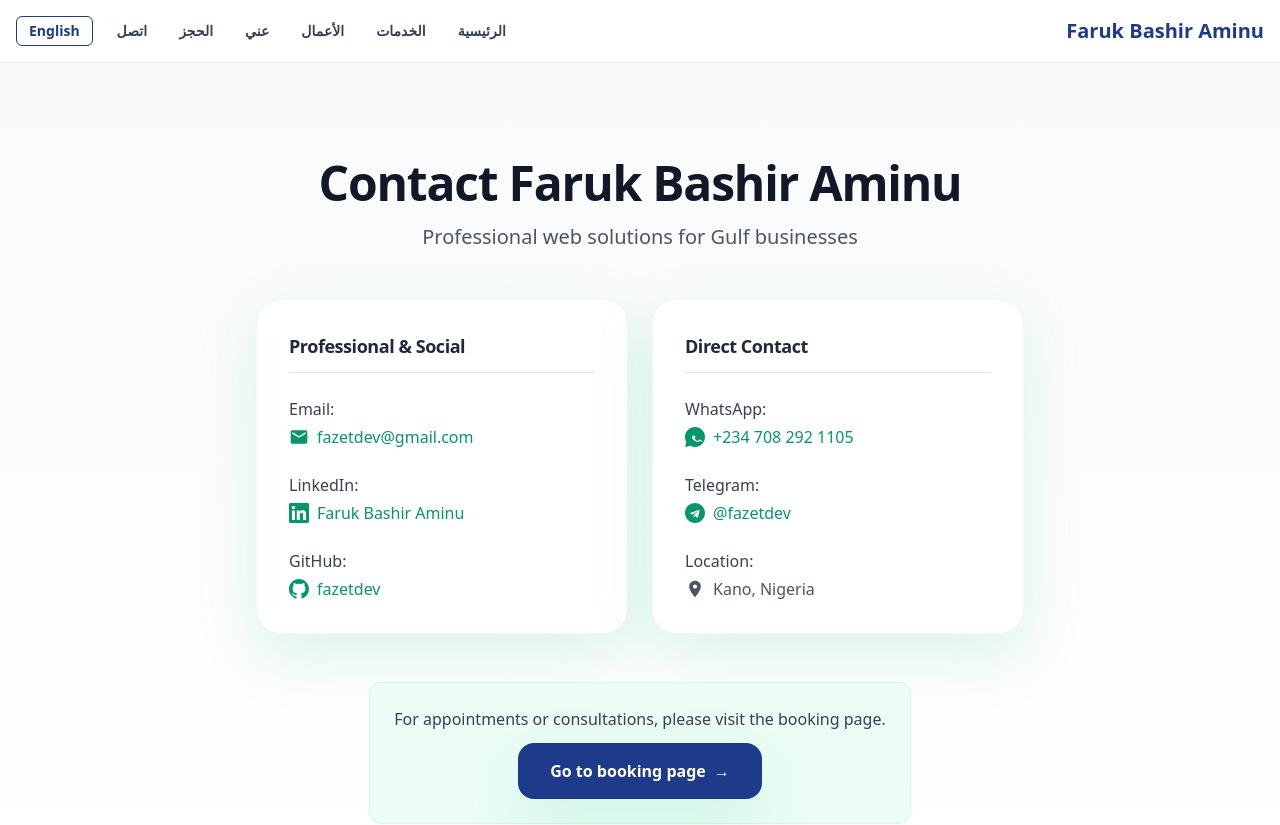
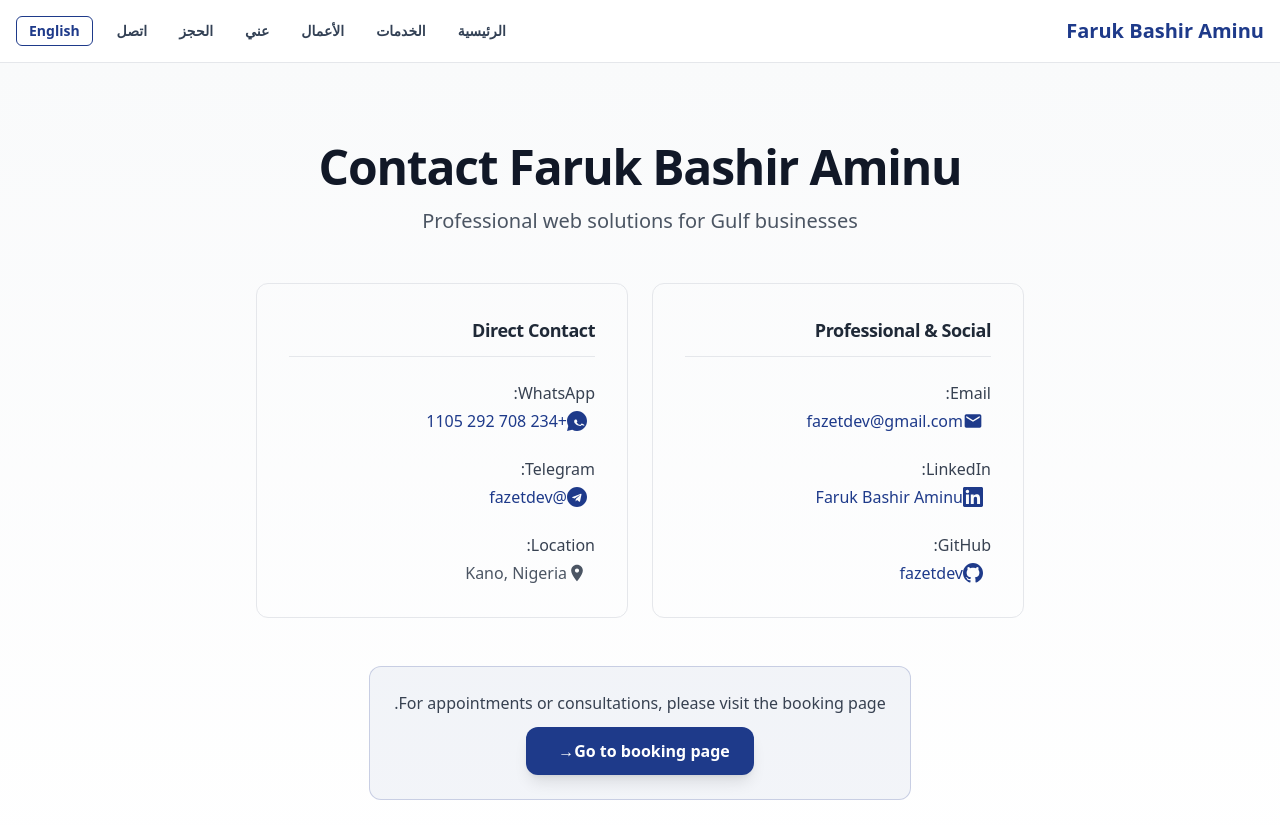
Before and after one commit to fazetdev/fazet.dev, a Next.js app: page /ar/contact in a window 1280 px wide. Shown: the top 825 px of the page. Built offline with nearby package versions, Linux system fonts and the light colour scheme; what tailwindcss-rtl would draw is missing.

Commit message:
Update contact page, root page, and layout

```diff
--- a/app/[locale]/contact/page.js
+++ b/app/[locale]/contact/page.js
@@ -51,11 +51,9 @@ export default function Contact({ params }) {
   const t = content[locale] || content.en;
 
   return (
-    <div
-      className="min-h-screen bg-gradient-to-b from-gray-50 to-white"
-      dir={locale === "ar" ? "rtl" : "ltr"}
-    >
-      <section className="section-padding">
+    // FIX 1: Removed redundant dir={...}
+    <div className="min-h-screen bg-gradient-to-b from-gray-50 to-white">
+      <section className="section-padding py-20 px-4">
         <div className="max-w-3xl mx-auto">
           {/* Title */}
           <div className="text-center mb-12">
@@ -68,7 +66,7 @@ export default function Contact({ params }) {
           {/* Contact Info Cards */}
           <div className="grid grid-cols-1 md:grid-cols-2 gap-6">
             {/* Professional Card */}
-            <div className="card-luxury">
+            <div className="border border-gray-200 rounded-xl p-8 hover:shadow-lg transition-shadow">
               <h3 className="font-semibold text-gray-800 text-lg mb-6 border-b pb-3">
                 {locale === "ar" ? "مهني واجتماعي" : "Professional & Social"}
               </h3>
@@ -77,9 +75,11 @@ export default function Contact({ params }) {
                   <p className="font-medium text-gray-700 mb-1">{t.labels.email}:</p>
                   <a
                     href={`mailto:${t.contacts.email}`}
-                    className="text-emerald-600 hover:text-emerald-700 hover:underline flex items-center"
+                    // FIX 2: Changed color to primary (Navy Blue)
+                    className="text-primary hover:text-blue-700 hover:underline flex items-center"
                   >
-                    <svg className="w-5 h-5 mr-2" fill="currentColor" viewBox="0 0 24 24">
+                    {/* FIX 3: Conditional margin for icons */}
+                    <svg className={`w-5 h-5 ${locale === 'ar' ? 'ml-2' : 'mr-2'}`} fill="currentColor" viewBox="0 0 24 24">
                       <path d="M20 4H4c-1.1 0-1.99.9-1.99 2L2 18c0 1.1.9 2 2 2h16c1.1 0 2-.9 2-2V6c0-1.1-.9-2-2-2zm0 4l-8 5-8-5V6l8 5 8-5v2z"/>
                     </svg>
                     {t.contacts.email}
@@ -91,9 +91,11 @@ export default function Contact({ params }) {
                     href={t.contacts.linkedin}
                     target="_blank"
                     rel="noopener noreferrer"
-                    className="text-emerald-600 hover:text-emerald-700 hover:underline flex items-center"
+                    // FIX 2: Changed color to primary (Navy Blue)
+                    className="text-primary hover:text-blue-700 hover:underline flex items-center"
                   >
-                    <svg className="w-5 h-5 mr-2" fill="currentColor" viewBox="0 0 24 24">
+                    {/* FIX 3: Conditional margin for icons */}
+                    <svg className={`w-5 h-5 ${locale === 'ar' ? 'ml-2' : 'mr-2'}`} fill="currentColor" viewBox="0 0 24 24">
                       <path d="M20.447 20.452h-3.554v-5.569c0-1.328-.027-3.037-1.852-3.037-1.853 0-2.136 1.445-2.136 2.939v5.667H9.351V9h3.414v1.561h.046c.477-.9 1.637-1.85 3.37-1.85 3.601 0 4.267 2.37 4.267 5.455v6.286zM5.337 7.433c-1.144 0-2.063-.926-2.063-2.065 0-1.138.92-2.063 2.063-2.063 1.14 0 2.064.925 2.064 2.063 0 1.139-.925 2.065-2.064 2.065zm1.782 13.019H3.555V9h3.564v11.452zM22.225 0H1.771C.792 0 0 .774 0 1.729v20.542C0 23.227.792 24 1.771 24h20.451C23.2 24 24 23.227 24 22.271V1.729C24 .774 23.2 0 22.222 0h.003z"/>
                     </svg>
                     {locale === "ar" ? "فرّوق بشير أمينو" : "Faruk Bashir Aminu"}
@@ -105,9 +107,11 @@ export default function Contact({ params }) {
                     href={t.contacts.github}
                     target="_blank"
                     rel="noopener noreferrer"
-                    className="text-emerald-600 hover:text-emerald-700 hover:underline flex items-center"
+                    // FIX 2: Changed color to primary (Navy Blue)
+                    className="text-primary hover:text-blue-700 hover:underline flex items-center"
                   >
-                    <svg className="w-5 h-5 mr-2" fill="currentColor" viewBox="0 0 24 24">
+                    {/* FIX 3: Conditional margin for icons */}
+                    <svg className={`w-5 h-5 ${locale === 'ar' ? 'ml-2' : 'mr-2'}`} fill="currentColor" viewBox="0 0 24 24">
                       <path d="M12 0c-6.626 0-12 5.373-12 12 0 5.302 3.438 9.8 8.207 11.387.599.111.793-.261.793-.577v-2.234c-3.338.726-4.033-1.416-4.033-1.416-.546-1.387-1.333-1.756-1.333-1.756-1.089-.745.083-.729.083-.729 1.205.084 1.839 1.237 1.839 1.237 1.07 1.834 2.807 1.304 3.492.997.107-.775.418-1.305.762-1.604-2.665-.305-5.467-1.334-5.467-5.931 0-1.311.469-2.381 1.236-3.221-.124-.303-.535-1.524.117-3.176 0 0 1.008-.322 3.301 1.23.957-.266 1.983-.399 3.003-.404 1.02.005 2.047.138 3.006.404 2.291-1.552 3.297-1.23 3.297-1.23.653 1.653.242 2.874.118 3.176.77.84 1.235 1.911 1.235 3.221 0 4.609-2.807 5.624-5.479 5.921.43.372.823 1.102.823 2.222v3.293c0 .319.192.694.801.576 4.765-1.589 8.199-6.086 8.199-11.386 0-6.627-5.373-12-12-12z"/>
                     </svg>
                     fazetdev
@@ -117,7 +121,7 @@ export default function Contact({ params }) {
             </div>
 
             {/* Direct Contact Card */}
-            <div className="card-luxury">
+            <div className="border border-gray-200 rounded-xl p-8 hover:shadow-lg transition-shadow">
               <h3 className="font-semibold text-gray-800 text-lg mb-6 border-b pb-3">
                 {locale === "ar" ? "اتصال مباشر" : "Direct Contact"}
               </h3>
@@ -128,9 +132,11 @@ export default function Contact({ params }) {
                     href={t.contacts.whatsapp}
                     target="_blank"
                     rel="noopener noreferrer"
-                    className="text-emerald-600 hover:text-emerald-700 hover:underline flex items-center"
+                    // FIX 2: Changed color to primary (Navy Blue)
+                    className="text-primary hover:text-blue-700 hover:underline flex items-center"
                   >
-                    <svg className="w-5 h-5 mr-2" fill="currentColor" viewBox="0 0 24 24">
+                    {/* FIX 3: Conditional margin for icons */}
+                    <svg className={`w-5 h-5 ${locale === 'ar' ? 'ml-2' : 'mr-2'}`} fill="currentColor" viewBox="0 0 24 24">
                       <path d="M12 0C5.373 0 0 5.373 0 12c0 2.126.549 4.125 1.517 5.861L.057 24l6.219-1.537A11.956 11.956 0 0012 24c6.627 0 12-5.373 12-12S18.627 0 12 0zm5.696 16.872c-.188.525-.939.96-1.529 1.085-.414.087-.954.195-2.793-.416-2.266-.754-3.726-2.652-3.84-2.775-.115-.123-.916-1.211-.916-2.311 0-1.1.55-1.635.825-1.925.275-.29.6-.36.825-.36.213 0 .412.005.588.01.18.006.423-.052.66.384.238.436.812 1.512.888 1.622.077.11.128.244.038.397-.09.154-.135.244-.275.384-.138.14-.29.313-.413.42-.138.115-.293.24-.126.475.167.234.739.997 1.584 1.616 1.073.78 1.981 1.018 2.317 1.126.336.108.532.087.724-.053.192-.14.82-.96 1.042-1.315.222-.355.444-.298.724-.173.28.125 1.78.838 2.085.991.306.153.508.229.584.358.077.13.077.754-.111 1.279z"/>
                     </svg>
                     +234 708 292 1105
@@ -142,9 +148,11 @@ export default function Contact({ params }) {
                     href={t.contacts.telegram}
                     target="_blank"
                     rel="noopener noreferrer"
-                    className="text-emerald-600 hover:text-emerald-700 hover:underline flex items-center"
+                    // FIX 2: Changed color to primary (Navy Blue)
+                    className="text-primary hover:text-blue-700 hover:underline flex items-center"
                   >
-                    <svg className="w-5 h-5 mr-2" fill="currentColor" viewBox="0 0 24 24">
+                    {/* FIX 3: Conditional margin for icons */}
+                    <svg className={`w-5 h-5 ${locale === 'ar' ? 'ml-2' : 'mr-2'}`} fill="currentColor" viewBox="0 0 24 24">
                       <path d="M12 0C5.373 0 0 5.373 0 12s5.373 12 12 12 12-5.373 12-12S18.627 0 12 0zm5.562 8.157l-1.895 8.945c-.129.578-.466.722-.946.449l-2.615-1.926-1.26 1.213c-.14.14-.258.258-.517.258l.185-2.631 4.832-4.366c.211-.188-.046-.292-.327-.103l-5.978 3.767-2.574-.801c-.56-.174-.571-.56.118-.832l10.066-3.882c.467-.175.875.103.723.832z"/>
                     </svg>
                     @fazetdev
@@ -153,7 +161,8 @@ export default function Contact({ params }) {
                 <div>
                   <p className="font-medium text-gray-700 mb-1">{t.labels.location}:</p>
                   <div className="text-gray-600 flex items-center">
-                    <svg className="w-5 h-5 mr-2" fill="currentColor" viewBox="0 0 24 24">
+                    {/* FIX 3: Conditional margin for icons */}
+                    <svg className={`w-5 h-5 ${locale === 'ar' ? 'ml-2' : 'mr-2'}`} fill="currentColor" viewBox="0 0 24 24">
                       <path d="M12 2C8.13 2 5 5.13 5 9c0 5.25 7 13 7 13s7-7.75 7-13c0-3.87-3.13-7-7-7zm0 9.5c-1.38 0-2.5-1.12-2.5-2.5s1.12-2.5 2.5-2.5 2.5 1.12 2.5 2.5-1.12 2.5-2.5 2.5z"/>
                     </svg>
                     {t.contacts.location}
@@ -165,7 +174,8 @@ export default function Contact({ params }) {
 
           {/* Booking note */}
           <div className="mt-12 text-center">
-            <div className="bg-emerald-50 border border-emerald-100 rounded-xl p-6 inline-block">
+            {/* FIX 4: Changed background/border colors for consistency */}
+            <div className="bg-primary/5 border border-primary/20 rounded-xl p-6 inline-block">
               <p className="text-gray-700 mb-3">
                 {locale === "ar"
                   ? "للحصول على موعد أو استشارة، يرجى زيارة صفحة الحجز."
@@ -173,10 +183,14 @@ export default function Contact({ params }) {
               </p>
               <Link
                 href={`/${locale}/book`}
-                className="btn-primary inline-flex items-center"
+                // FIX 5: Use home page button styling
+                className="bg-primary text-white px-6 py-3 rounded-xl font-semibold hover:bg-primary-dark transition-all duration-300 shadow-lg inline-flex items-center"
               >
                 {locale === "ar" ? "اذهب إلى صفحة الحجز" : "Go to booking page"}
-                <span className="ml-2 group-hover:translate-x-1 transition-transform">→</span>
+                {/* FIX 6: Flip arrow and hover movement for RTL */}
+                <span className={`transition-transform ${locale === 'ar' ? 'mr-2 group-hover:-translate-x-1' : 'ml-2 group-hover:translate-x-1'}`}>
+                  {locale === "ar" ? '←' : '→'}
+                </span>
               </Link>
             </div>
           </div>
--- a/app/layout.js
+++ b/app/layout.js
@@ -19,7 +19,8 @@ export const metadata = {
 };
 
 export default function RootLayout({ children, params }) {
-  const locale = params?.locale || 'en';   // ✅ FIXED — use locale, not slug
+  // Assuming the locale is passed via the route parameter 'locale'
+  const locale = params?.locale || 'en';
 
   const content = {
     en: {
@@ -48,6 +49,7 @@ export default function RootLayout({ children, params }) {
 
   return (
     <html lang={locale}>
+      {/* Passing 't' (translations) to Header */}
       <body className={`${inter.variable} ${cairo.variable} font-sans min-h-screen flex flex-col`} dir={locale === 'ar' ? 'rtl' : 'ltr'}>
         <Header locale={locale} t={t} />
         <main className="flex-grow">
```
Also changed, not shown: app/[locale]/page.js (+16 -6 lines).
